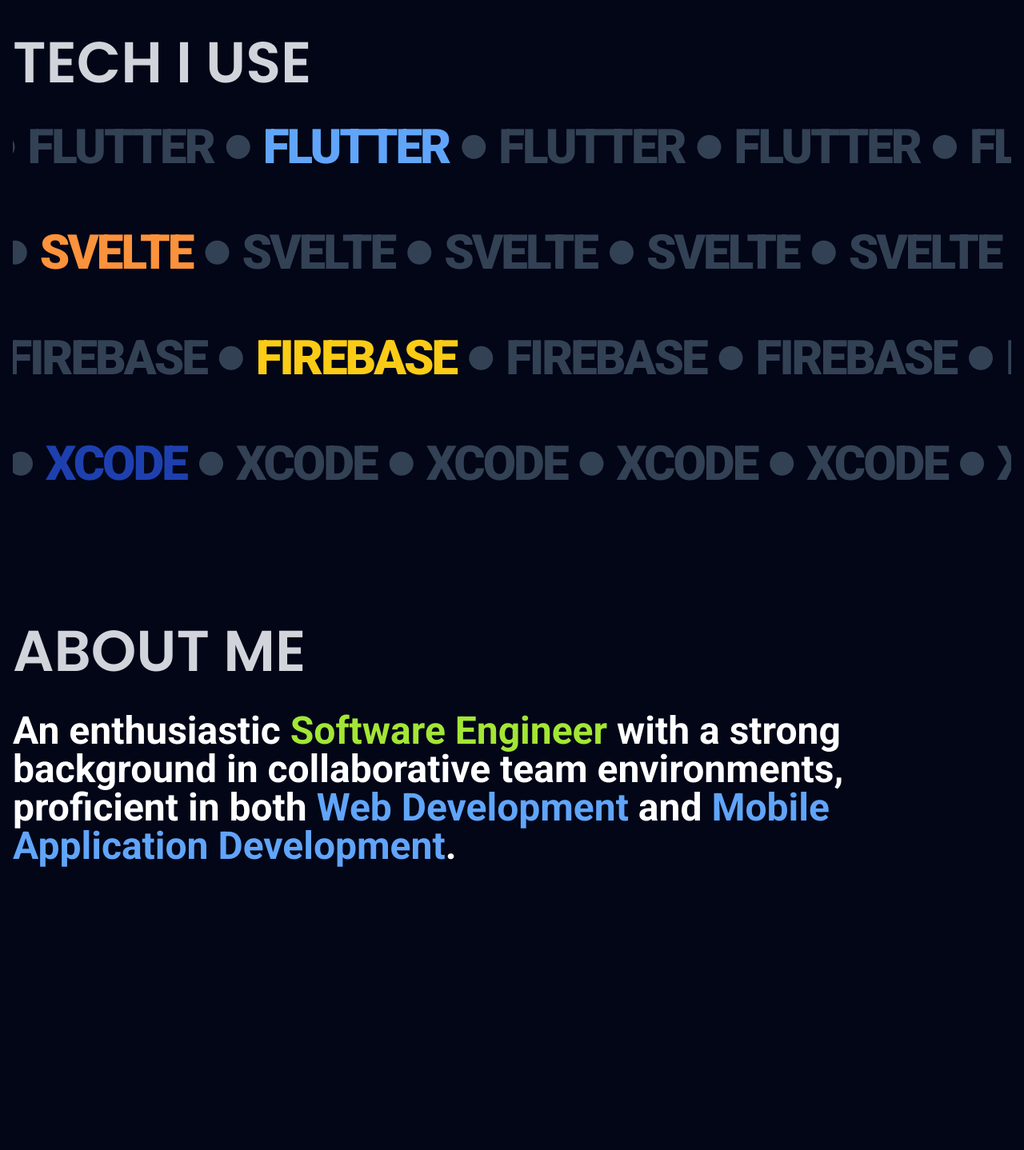
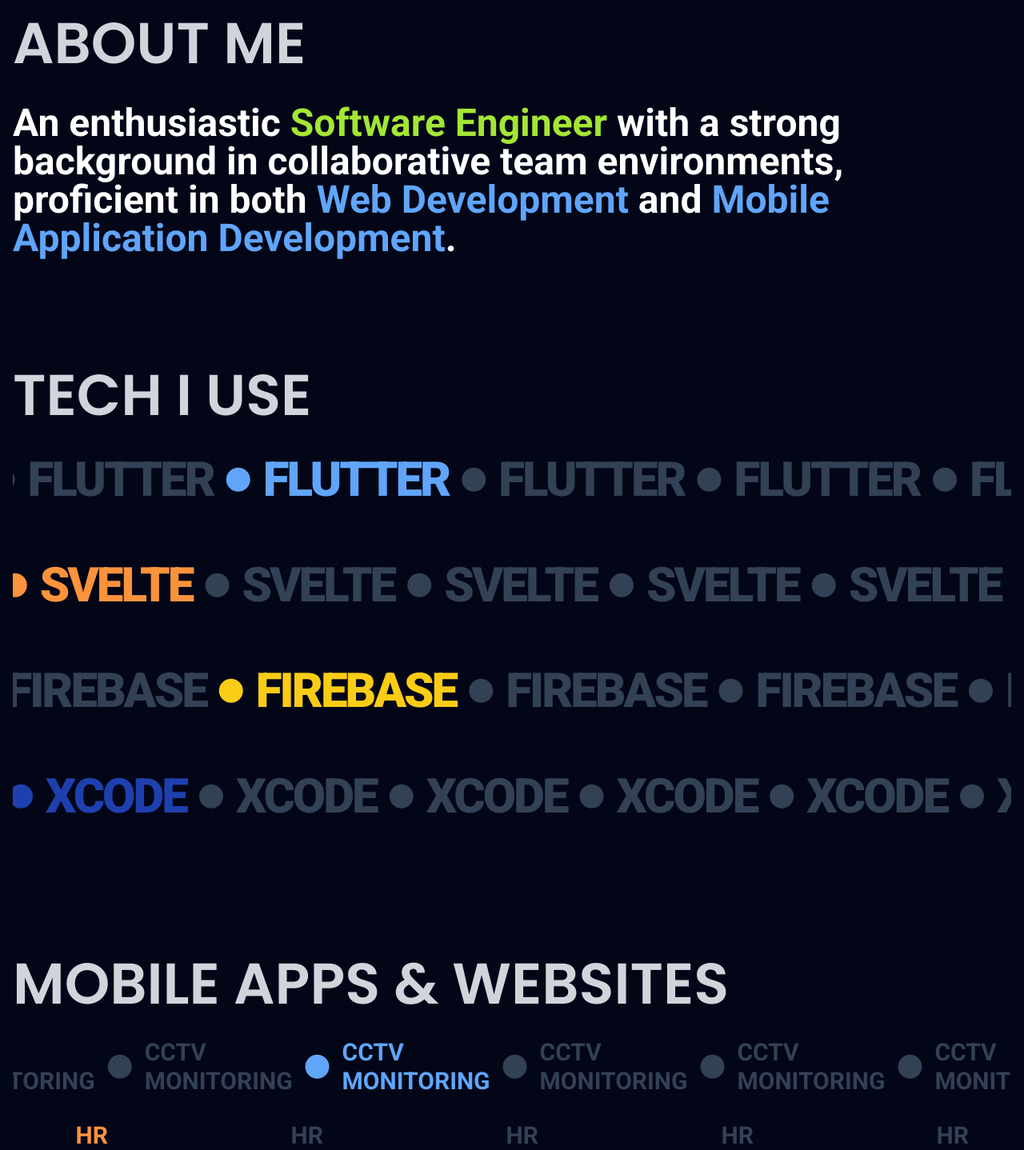
Before and after one commit to ptrickz/portfolio, a SvelteKit app: page / in a window 1280 px wide. Shown: the part 840-2278 px from the top of the page at 80% size. Before the commit the page ends 1994 px from the top, so only its background shows below. Built offline with nearby package versions, Linux system fonts and the light colour scheme.

Commit message:
feat: created most of it

```diff
--- a/src/components/Header.svelte
+++ b/src/components/Header.svelte
@@ -2,10 +2,10 @@
   export let y;
 
   let tabs = [
+    { name: "About Me", link: "#about" },
     { name: "What I Use", link: "#tech" },
     { name: "Projects", link: "#projects" },
-    { name: "About Me", link: "#about" },
-    { name: "Links", link: "#links" },
+    { name: "Contact", link: "#contact" },
   ];
 </script>
 
@@ -15,9 +15,12 @@
       ? " py-4 bg-slate-950 border-transparent"
       : " py-6 bg-transparent border-transparent")}
 >
-  <h1 class="font-medium">
-    <b class="font-bold poppins text-lime-400">Pattrick </b>Pengiran
-  </h1>
+  <!-- svelte-ignore a11y-invalid-attribute -->
+  <a href="#">
+    <h1 class="font-medium">
+      <b class="font-bold poppins text-lime-400">Pattrick </b>Pengiran
+    </h1>
+  </a>
   <div class="sm:flex items-center gap-4 hidden">
     {#each tabs as tab, index}
       <a href={tab.link} class="duration-200 hover:text-lime-400">
@@ -27,8 +30,7 @@
   </div>
   <!-- svelte-ignore a11y-invalid-attribute -->
   <a
-    href="#"
-    target="_blank"
+    href="#contact"
     class="blueShadow relative overflow-hidden px-5 py-2 group rounded-full text-slate-950 bg-white"
   >
     <div
--- a/src/components/Main.svelte
+++ b/src/components/Main.svelte
@@ -11,9 +11,26 @@
     { tech_name: "Svelte", tech_color: "text-orange-400" },
     { tech_name: "Firebase", tech_color: "text-yellow-400" },
     { tech_name: "XCode", tech_color: "text-blue-800" },
-    // { tech_name: "PostgreSQL", tech_color: "text-blue-800" },
-    // { tech_name: "AdonisJS", tech_color: "text-blue-800" },
   ];
+
+  let projects = [
+    { project_name: "CCTV Monitoring", project_color: "text-blue-400" },
+    { project_name: "HR Management App", project_color: "text-orange-400" },
+    { project_name: "Sarawak CitizenApp", project_color: "text-yellow-400" },
+    { project_name: "MPRH Website", project_color: "text-blue-800" },
+    { project_name: "Luggage Booking App", project_color: "text-orange-800" },
+    {
+      project_name: "Faculty Guide with Chatbot",
+      project_color: "text-yellow-800",
+    },
+  ];
+
+  const socialLinks = {
+    github: "https://github.com/ptrickz",
+    linkedin: "https://www.linkedin.com/in/pattrick-pengiran/",
+    email: "pattrickpatt@gmail.com",
+    phoneNumber: "+60 16 432 6915",
+  };
 
   onMount(() => {
     const tl = gsap.timeline({
@@ -70,7 +87,35 @@
       />
     </div>
   </section>
-  <br />
+  <br id="about" />
+  <section class="grid grid-cols-1 gap-10 py-8 sm:py-14 overflow-hidden">
+    <div
+      class="flex flex-col lg:justify-center text-center lg:text-left gap-6 md:gap-8 lg:gap-10"
+    >
+      <h1
+        class="font-semibold text-5xl sm:text-6xl md:text-7xl text-gray-300 uppercase"
+      >
+        About Me
+      </h1>
+      <span class="font-semibold text-3xl sm:text-4xl md:text-5xl">
+        An enthusiastic <span
+          class="font-semibold text-3xl sm:text-4xl md:text-5xl text-lime-400"
+          >Software Engineer</span
+        >
+        with a strong background in collaborative team environments, proficient in
+        both
+        <span
+          class="font-semibold text-3xl sm:text-4xl md:text-5xl text-blue-400"
+          >Web Development</span
+        >
+        and
+        <span
+          class="font-semibold text-3xl sm:text-4xl md:text-5xl text-blue-400"
+          >Mobile Application Development</span
+        >.
+      </span>
+    </div>
+  </section>
   <br id="tech" />
   <section
     class="grid grid-cols-1 lg:grid-cols-2 gap-10 py-8 sm:py-14 overflow-hidden"
@@ -94,42 +139,133 @@
                 (i == 7 && tech_color ? tech_color : "inherit")}
               >{tech_name}
             </span>
-            <i class="fa-solid fa-circle text-3xl"></i>
+            <i
+              class={"fa-solid fa-circle text-3xl " +
+                (i == 6 && tech_color ? tech_color : "inherit")}
+            ></i>
           {/each}
         </div>
       {/each}
     </div>
   </section>
-  <br />
-  <section
-    id="about"
-    class="grid grid-cols-1 gap-10 py-8 sm:py-14 overflow-hidden"
-  >
+  <br id="projects" />
+  <section class="grid grid-cols-1 gap-10 py-8 sm:py-14 overflow-hidden">
     <div
       class="flex flex-col lg:justify-center text-center lg:text-left gap-6 md:gap-8 lg:gap-10"
     >
       <h1
         class="font-semibold text-5xl sm:text-6xl md:text-7xl text-gray-300 uppercase"
       >
-        About Me
+        Mobile Apps & Websites
+        {#each projects as { project_name, project_color }}
+          <div
+            class="tech-row poppins font-semibold flex mb-8 items-center justify-center gap-4 text-slate-700 mt-8"
+          >
+            {#each Array(15) as _, i}
+              <span
+                class={"tech-item text-3xl font-bold uppercase tracking-loose " +
+                  (i == 6 && project_color ? project_color : "inherit")}
+                >{project_name}
+              </span>
+              <i
+                class={"fa-solid fa-circle text-3xl " +
+                  (i == 5 && project_color ? project_color : "inherit")}
+              ></i>
+            {/each}
+          </div>
+        {/each}
       </h1>
-      <span class="font-semibold text-3xl sm:text-4xl md:text-5xl">
-        An enthusiastic <span
-          class="font-semibold text-3xl sm:text-4xl md:text-5xl text-lime-400"
-          >Software Engineer</span
-        >
-        with a strong background in collaborative team environments, proficient
-        in both
-        <span
-          class="font-semibold text-3xl sm:text-4xl md:text-5xl text-blue-400"
-          >Web Development</span
-        >
-        and
-        <span
-          class="font-semibold text-3xl sm:text-4xl md:text-5xl text-blue-400"
-          >Mobile Application Development</span
-        >.
-      </span>
     </div>
   </section>
+  <br />
+
+  <br id="contact" />
+  <section class="grid grid-cols-1 gap-10 py-8 sm:py-14 overflow-hidden">
+    <div
+      class="flex flex-col lg:justify-center text-center lg:text-left gap-6 md:gap-8 lg:gap-10"
+    >
+      <h1
+        class="font-semibold text-5xl sm:text-6xl md:text-7xl text-gray-300 uppercase"
+      >
+        Contact
+      </h1>
+      <div class="flex flex-row gap-10">
+        <div class="flex flex-row justify-center items-center gap-2">
+          <svg
+            xmlns="http://www.w3.org/2000/svg"
+            fill="currentColor"
+            viewBox="0 0 24 24"
+            class="w-6 h-6 text-white"
+          >
+            <path
+              d="M12 0C5.371 0 0 5.371 0 12c0 5.303 3.438 9.8 8.207 11.387.599.111.793-.26.793-.577v-2.163c-3.338.724-4.042-1.612-4.042-1.612-.546-1.387-1.333-1.755-1.333-1.755-1.089-.745.083-.73.083-.73 1.205.084 1.839 1.238 1.839 1.238 1.07 1.833 2.809 1.303 3.495.997.108-.775.418-1.303.76-1.604-2.665-.305-5.466-1.332-5.466-5.931 0-1.31.469-2.381 1.238-3.221-.123-.303-.536-1.522.118-3.176 0 0 1.01-.322 3.3 1.23a11.46 11.46 0 0 1 3.003-.404c1.019.005 2.046.138 3.003.404 2.29-1.552 3.3-1.23 3.3-1.23.656 1.654.243 2.873.12 3.176.771.84 1.238 1.911 1.238 3.221 0 4.609-2.806 5.624-5.479 5.921.429.372.814 1.102.814 2.222v3.293c0 .32.192.694.801.576C20.565 21.795 24 17.3 24 12 24 5.371 18.629 0 12 0z"
+            />
+          </svg>
+          <a
+            href={socialLinks.github}
+            target="_blank"
+            class="font-semibold text-3xl sm:text-1xl md:text-2xl text-white"
+            >GitHub</a
+          >
+        </div>
+        <div class="flex flex-row justify-center items-center gap-2">
+          <svg
+            xmlns="http://www.w3.org/2000/svg"
+            fill="currentColor"
+            viewBox="0 0 24 24"
+            class="w-6 h-6 text-blue-400"
+          >
+            <path
+              d="M22.225 0H1.771C.792 0 0 .774 0 1.729v20.542C0 23.226.792 24 1.771 24h20.451C23.208 24 24 23.226 24 22.271V1.729C24 .774 23.208 0 22.225 0zM7.125 20.452H3.562V9h3.563v11.452zM5.345 7.643c-1.141 0-2.063-.938-2.063-2.083 0-1.15.922-2.083 2.063-2.083 1.141 0 2.063.938 2.063 2.083 0 1.145-.922 2.083-2.063 2.083zM20.451 20.452h-3.562V14.83c0-1.342-.029-3.072-1.872-3.072-1.872 0-2.158 1.461-2.158 2.973v5.721h-3.562V9h3.419v1.561h.049c.477-.903 1.641-1.856 3.38-1.856 3.618 0 4.285 2.383 4.285 5.479v6.268z"
+            />
+          </svg>
+
+          <a
+            href={socialLinks.linkedin}
+            target="_blank"
+            class="font-semibold text-3xl sm:text-1xl md:text-2xl text-blue-400"
+            >LinkedIn</a
+          >
+        </div>
+        <div class="flex flex-row justify-center items-center gap-2">
+          <svg
+            xmlns="http://www.w3.org/2000/svg"
+            fill="currentColor"
+            viewBox="0 0 24 24"
+            class="w-6 h-6 text-green-400"
+          >
+            <path
+              d="M12 13.065 2.365 6.558C2.94 6.165 3.655 6 4.5 6h15c.845 0 1.56.165 2.135.558L12 13.065zM12 15.065l9.7-6.708c.187.439.3.946.3 1.517v7c0 1.104-.897 2-2 2H4c-1.103 0-2-.896-2-2v-7c0-.571.113-1.078.3-1.517L12 15.065z"
+            />
+          </svg>
+
+          <a
+            href={`mailto:${socialLinks.email}`}
+            target="_blank"
+            class="font-semibold text-3xl sm:text-1xl md:text-2xl text-green-400"
+            >{socialLinks.email}</a
+          >
+        </div>
+        <div class="flex flex-row justify-center items-center gap-2">
+          <svg
+            xmlns="http://www.w3.org/2000/svg"
+            fill="currentColor"
+            viewBox="0 0 24 24"
+            class="w-6 h-6 text-yellow-400"
+          >
+            <path
+              d="M3.654 2.82a3.248 3.248 0 0 1 2.657-1.375h2.041c.945 0 1.8.576 2.135 1.432l1.15 3.057a3.253 3.253 0 0 1-.779 3.46l-1.36 1.36a12.163 12.163 0 0 0 5.657 5.657l1.36-1.36a3.254 3.254 0 0 1 3.46-.779l3.057 1.15a3.253 3.253 0 0 1 1.432 2.135v2.041c0 1.018-.496 1.978-1.375 2.657a3.247 3.247 0 0 1-2.865.525c-3.72-1.24-7.05-3.45-9.838-6.238-2.787-2.788-4.998-6.117-6.238-9.838a3.248 3.248 0 0 1 .525-2.865z"
+            />
+          </svg>
+
+          <p
+            class="font-semibold text-3xl sm:text-1xl md:text-2xl text-yellow-400"
+          >
+            {socialLinks.phoneNumber}
+          </p>
+        </div>
+      </div>
+    </div>
+  </section>
+  <br />
 </main>
```
